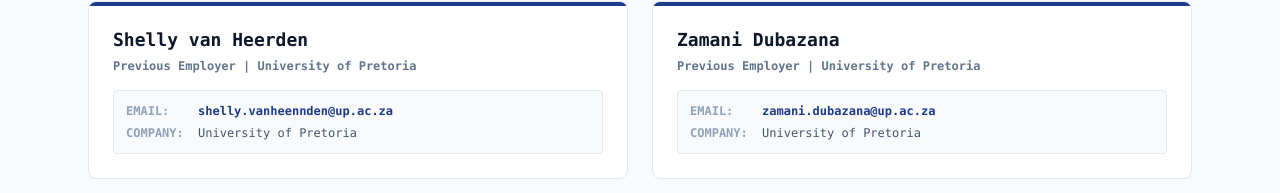
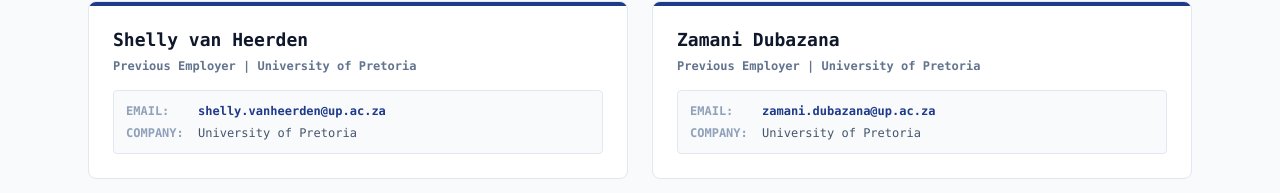
Before and after one commit to wicusolivier72-beep/VIBES, a React (Vite) app: page / in a window 1280 px wide. Shown: the part 2266-2459 px from the top of the page. Built offline with nearby package versions, Linux system fonts and the light colour scheme.

Commit message:
correct email spelling for reference Shelly van Heerden

```diff
--- a/src/App.tsx
+++ b/src/App.tsx
@@ -100,7 +100,7 @@
     name: 'Shelly van Heerden',
     role: 'Previous Employer',
     company: 'University of Pretoria',
-    email: 'shelly.vanheennden@up.ac.za'
+    email: 'shelly.vanheerden@up.ac.za'
   },
   {
     name: 'Zamani Dubazana',
```
